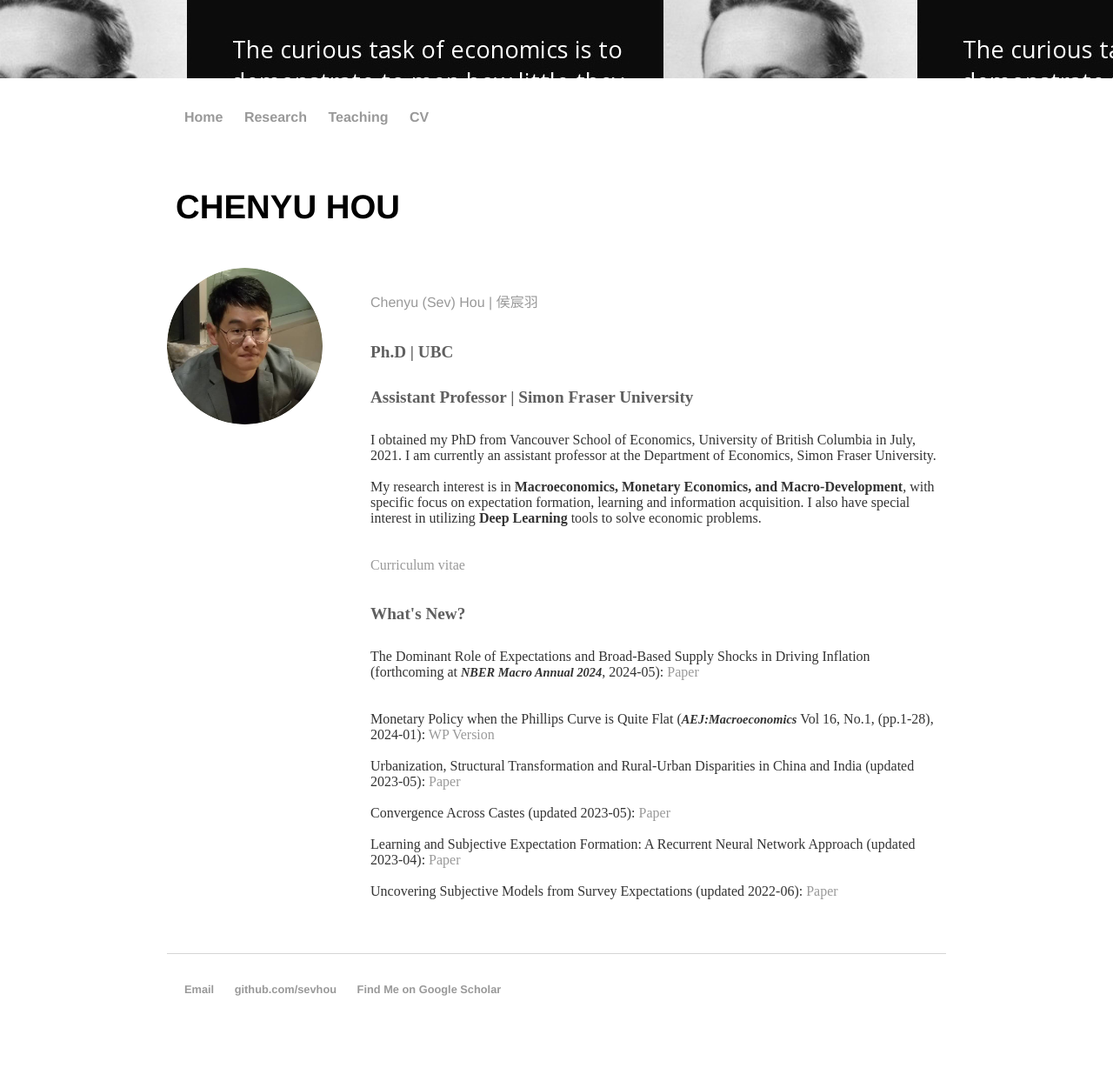
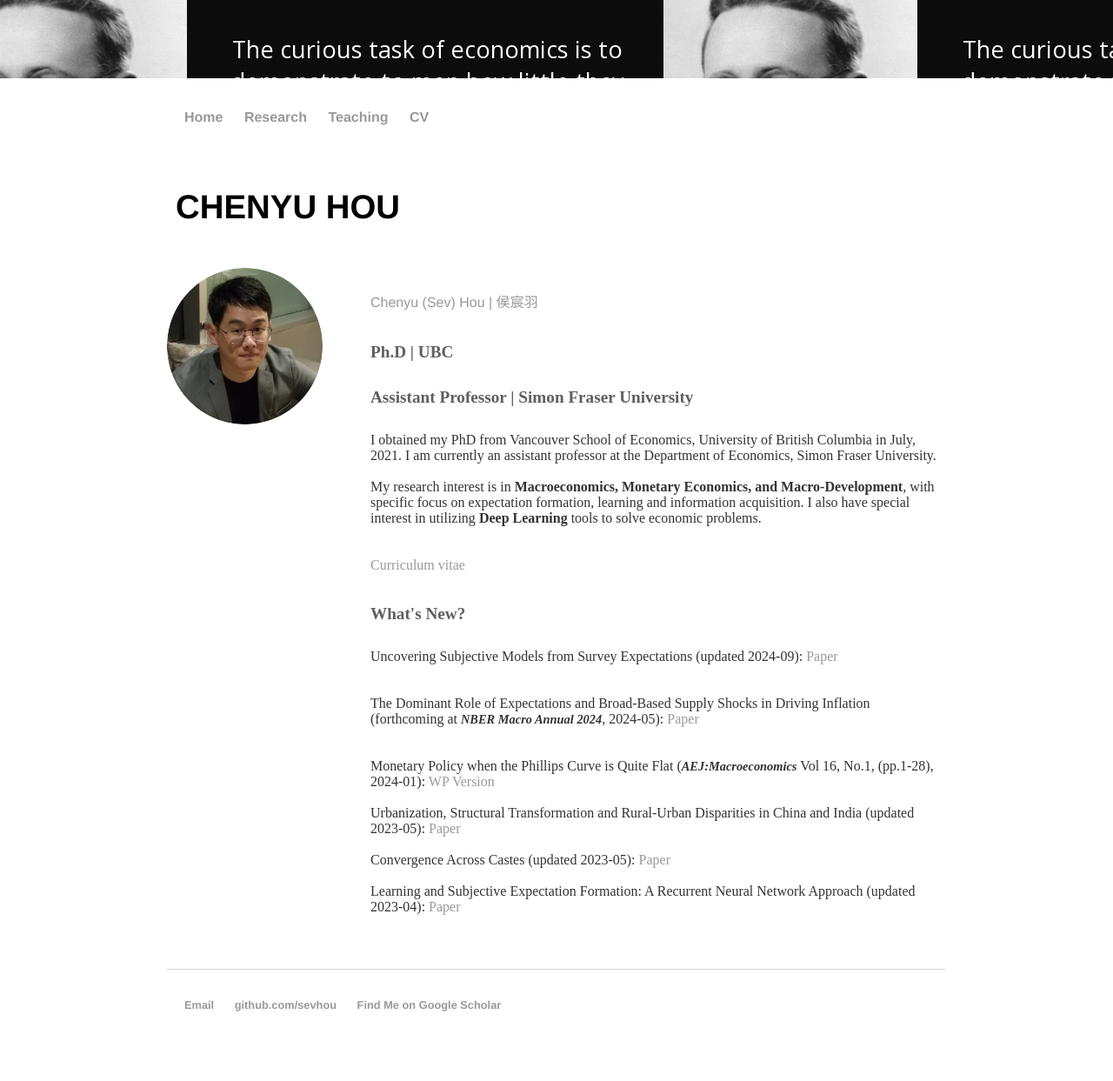
Before and after one commit to sevhou/sevhou.github.io, a Jekyll site: the page built from index.html, in a window 1280 px wide. Shown: the whole page at 87% size. Built offline with Jekyll 4.4.1, drawn with Linux system fonts in a browser that asks for light colours.

Commit message:
Update index.html

```diff
--- a/index.html
+++ b/index.html
@@ -18,12 +18,13 @@ title: Chenyu Hou (Sev)
 			<p><a href="https://sevhou.github.io/cv/CV_long_Sev.pdf">Curriculum vitae</a></p>
 
 			<h2>What's New?</h2>
+			<p>Uncovering Subjective Models from Survey Expectations (updated 2024-09): <a href="https://sevhou.github.io/research/Joint_learning_latest.pdf"> Paper</a><br>
 			<p>The Dominant Role of Expectations and Broad-Based Supply Shocks in Driving Inflation (forthcoming at <jname>NBER Macro Annual 2024</jname>, 2024-05): <a href="https://sevhou.github.io/research/Inflation2023_main.pdf"> Paper</a><br>
 			<p>Monetary Policy when the Phillips Curve is Quite Flat (<jname>AEJ:Macroeconomics</jname> Vol 16, No.1, (pp.1-28), 2024-01): <a href="https://sevhou.github.io/research/BHP2022.pdf"> WP Version</a><br>
 			<br>Urbanization, Structural Transformation and Rural-Urban Disparities in China and India (updated 2023-05): <a href="https://sevhou.github.io/research/ChinaIndia_urban_latest.pdf"> Paper</a><br>
 			<br>Convergence Across Castes (updated 2023-05): <a href="https://sevhou.github.io/research/Gaps_v14.pdf"> Paper</a><br>
 			<br>Learning and Subjective Expectation Formation: A Recurrent Neural Network Approach (updated 2023-04): <a href="https://sevhou.github.io/research/RNN_exp_sub_v2.pdf"> Paper</a><br>
-			<br>Uncovering Subjective Models from Survey Expectations (updated 2022-06): <a href="https://sevhou.github.io/research/joint_learning_Sev.pdf"> Paper</a><br>
+
 
 		</div><!-- /.rightblock -->
 
```
